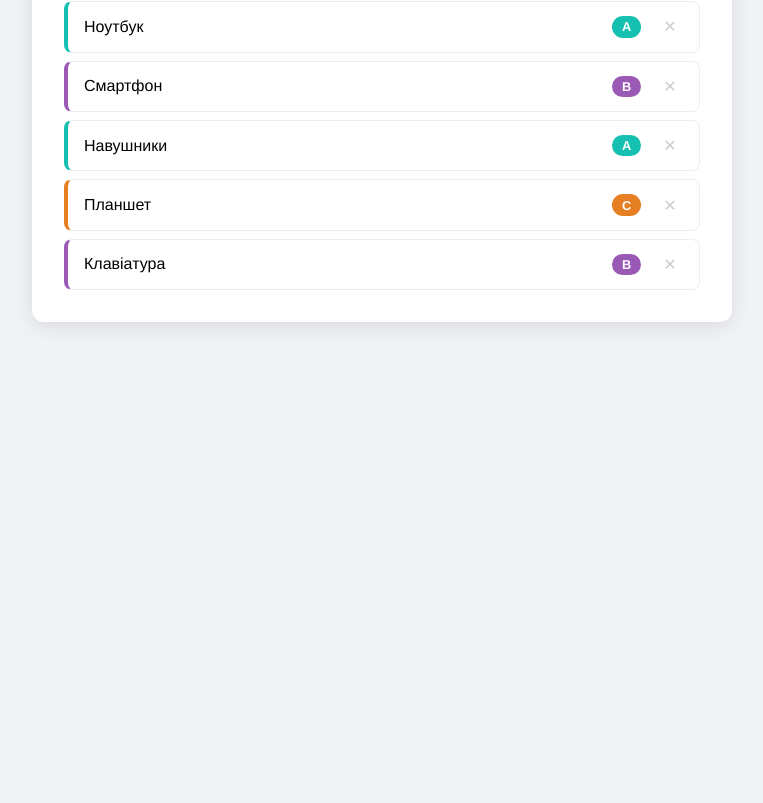
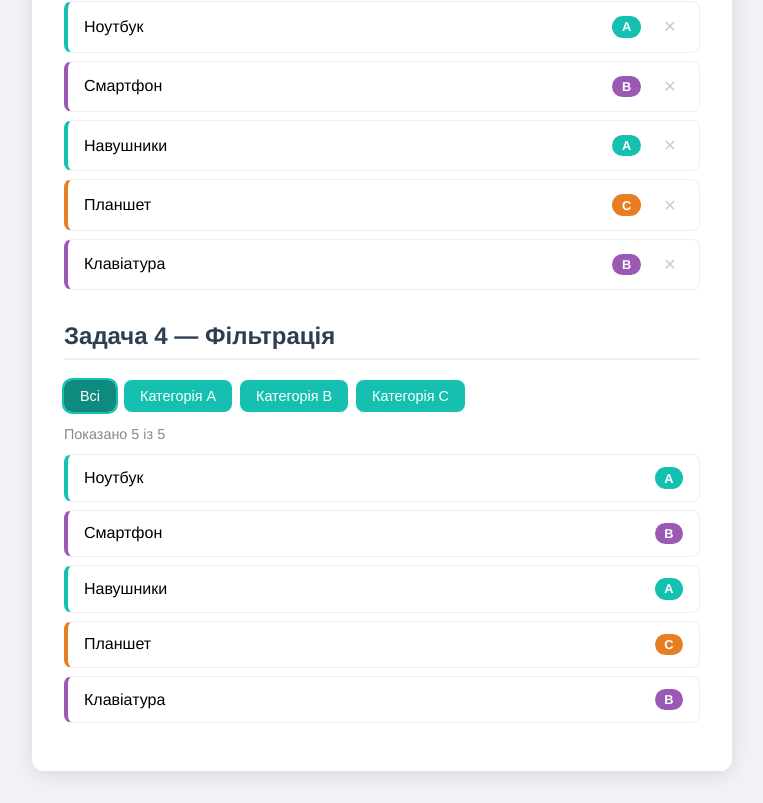
Before and after one commit to voaulovfitis23-netizen/vue-labs, a Vue app: page / in a window 1280 px wide. Shown: the part 840-1643 px from the top of the page, without its empty margins (258-1021 px from the left). Before the commit the page ends 1194 px from the top, so only its background shows below. Built offline with nearby package versions, Linux system fonts and the light colour scheme.

Commit message:
Task 4: filtering and counter

```diff
--- a/src/components/Lab3.vue
+++ b/src/components/Lab3.vue
@@ -50,7 +50,6 @@
       </select>
       <button @click="addProduct">Додати</button>
     </div>
-
     <div class="product-list">
       <div
         v-for="product in products"
@@ -65,6 +64,34 @@
         <span class="product-title">{{ product.title }}</span>
         <span class="product-badge">{{ product.category }}</span>
         <button class="delete" @click="removeProduct(product.id)">✕</button>
+      </div>
+    </div>
+
+    <!-- Задача 4 -->
+    <h2>Задача 4 — Фільтрація</h2>
+    <div class="filter-row">
+      <button :class="{ active: filter === 'all' }" @click="filter = 'all'">Всі</button>
+      <button :class="{ active: filter === 'A' }" @click="filter = 'A'">Категорія A</button>
+      <button :class="{ active: filter === 'B' }" @click="filter = 'B'">Категорія B</button>
+      <button :class="{ active: filter === 'C' }" @click="filter = 'C'">Категорія C</button>
+    </div>
+
+    <p class="counter">Показано {{ filteredProducts.length }} із {{ products.length }}</p>
+
+    <p v-if="filteredProducts.length === 0" class="empty">🔍 Нічого не знайдено</p>
+    <div v-else class="product-list">
+      <div
+        v-for="product in filteredProducts"
+        :key="product.id"
+        class="product-card"
+        :class="{
+          'category-a': product.category === 'A',
+          'category-b': product.category === 'B',
+          'category-c': product.category === 'C'
+        }"
+      >
+        <span class="product-title">{{ product.title }}</span>
+        <span class="product-badge">{{ product.category }}</span>
       </div>
     </div>
   </div>
@@ -90,7 +117,14 @@ export default {
         { id: 3, title: 'Навушники', category: 'A' },
         { id: 4, title: 'Планшет', category: 'C' },
         { id: 5, title: 'Клавіатура', category: 'B' }
-      ]
+      ],
+      filter: 'all'
+    }
+  },
+  computed: {
+    filteredProducts() {
+      if (this.filter === 'all') return this.products
+      return this.products.filter(p => p.category === this.filter)
     }
   },
   methods: {
@@ -164,7 +198,7 @@ button:hover { background: #13a89a; }
 
 .loading { color: #f39c12; }
 .error { color: #e74c3c; }
-.empty { color: #aaa; }
+.empty { color: #aaa; text-align: center; padding: 1rem 0; }
 
 ul { list-style: none; padding: 0; margin: 0; }
 li { padding: 0.6rem 1rem; border-bottom: 1px solid #f0f0f0; }
@@ -223,6 +257,7 @@ li { padding: 0.6rem 1rem; border-bottom: 1px solid #f0f0f0; }
   display: flex;
   flex-direction: column;
   gap: 0.5rem;
+  margin-bottom: 1rem;
 }
 
 .product-card {
@@ -264,4 +299,22 @@ li { padding: 0.6rem 1rem; border-bottom: 1px solid #f0f0f0; }
   color: #e74c3c;
   background: #ffeaea;
 }
+
+.filter-row {
+  display: flex;
+  gap: 0.5rem;
+  margin-bottom: 0.75rem;
+  flex-wrap: wrap;
+}
+
+.filter-row button.active {
+  background: #0e8a7e;
+  outline: 2px solid #16C0B0;
+}
+
+.counter {
+  color: #888;
+  font-size: 0.9rem;
+  margin-bottom: 0.75rem;
+}
 </style>
```
